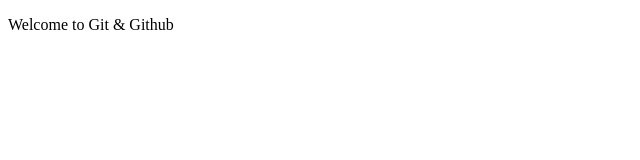
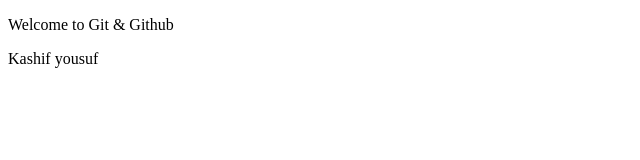
Before and after one commit to kashifyousuf000/k2, a plain HTML site: page index.html in a window 1280 px wide. Shown: the full height of the page, 0-640 px from the left. Drawn offline with Linux system fonts and the light colour scheme.

Commit message:
add a index.html

```diff
--- a/index.html
+++ b/index.html
@@ -7,5 +7,6 @@
 </head>
 <body>
     <p>Welcome to Git & Github</p>
+    <p>Kashif yousuf</p>
 </body>
 </html>
```
